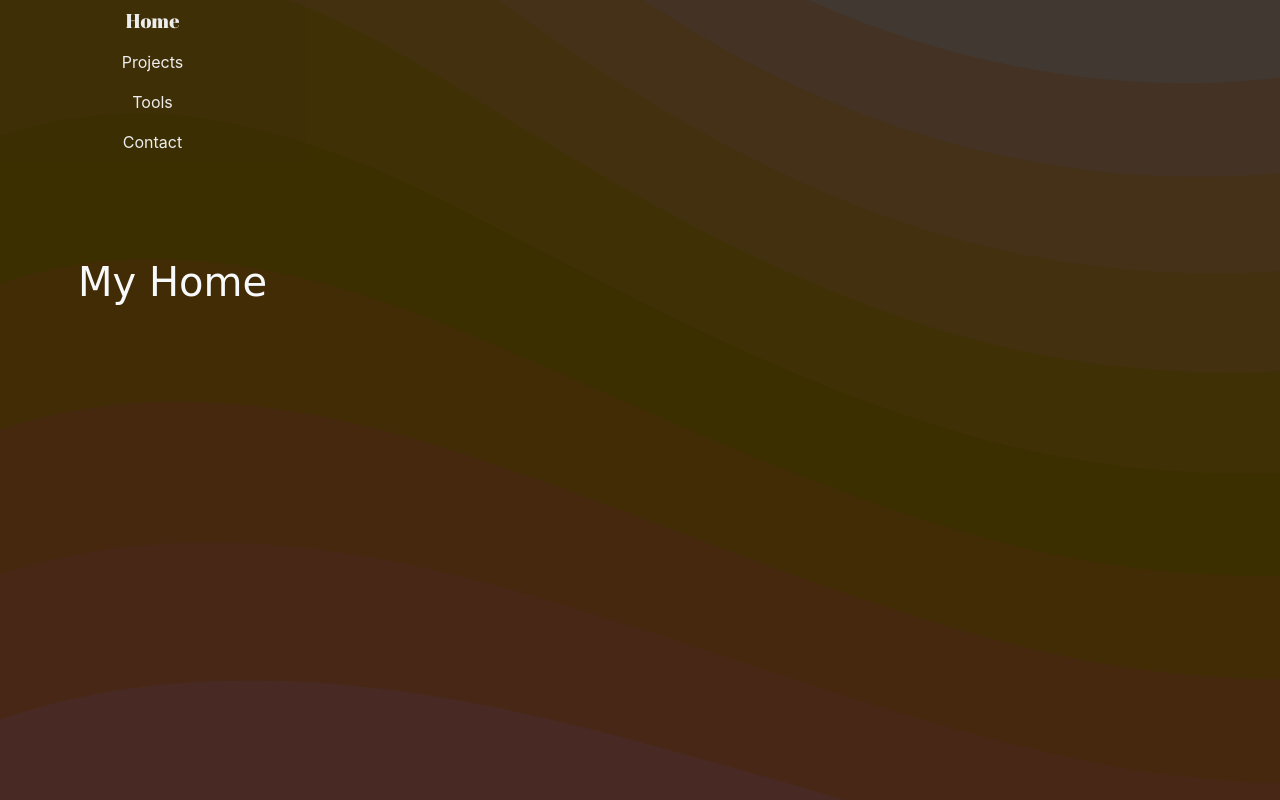
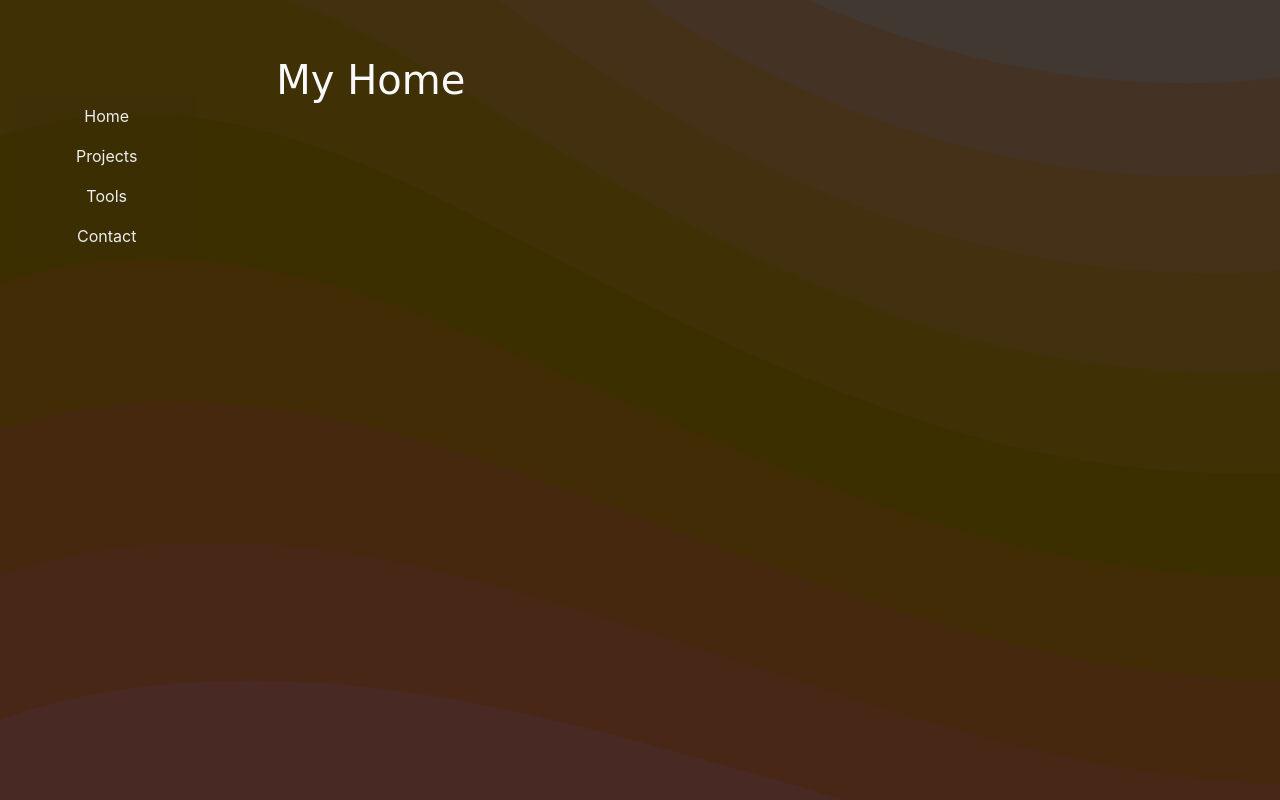
Before and after one commit to jdacedo/webportfolio, a plain HTML site: page index.html in a window 1280 px wide. Both pictures are taken after a click on the tab "Home". Drawn offline with nearby package versions, Linux system fonts and the light colour scheme; a web font is replaced by a local one.

Commit message:
Add Tweaks

```diff
--- a/index.css
+++ b/index.css
@@ -44,7 +44,3 @@ button {
 	min-height: 100vh;
 	width: 100%;
 }
-
-#webNav {
-	text-align: justify;
-}
--- a/index.html
+++ b/index.html
@@ -18,10 +18,11 @@
 	</head>
 
 	<body>
-		<div class="container-fluid" style="height: 100%;">
-			<div class="row" id="webNav">
+		<div class="container-fluid">
+			<div class="row">
+				<div class="col-sm-2">
 	<!-- Side Navigation Start -->
-				<div class="nav flex-sm-column col-sm-3 justify-content-center" id="v-pills-tab" role="tablist" aria-orientation="vertical">
+					<div class="nav flex-sm-column list-md-group pt-5 mt-5 justify-content-center" id="v-pills-tab" role="tablist" aria-orientation="vertical">
 						<button class="nav-link" id="v-pills-home-tab" data-toggle="pill" data-target="#Home" type="button" role="tab" aria-controls="Home" aria-selected="true">Home</button>
 
 						<button class="nav-link" id="v-pills-profile-tab" data-toggle="pill" data-target="#v-pills-profile" type="button" role="tab" aria-controls="v-pills-profile" aria-selected="false">Projects</button>
@@ -35,7 +36,7 @@
 				<div class="col">
 					<div class="tab-content" id="v-pills-tabContent">
 	<!-- Home Section Start -->
-					<div class="tab-pane fade p-5 mt-5" id="Home" role="tabpanel" aria-labelledby="v-pills-home-tab">
+						<div class="tab-pane fade pt-2 pl-5 pr-5 mt-5" id="Home" role="tabpanel" aria-labelledby="v-pills-home-tab">
 							<h1 class="text-light">
 								My Home
 							</h1>
@@ -43,7 +44,7 @@
 	<!-- Home Section End -->
 
 	<!-- Profile Section Start -->
-					<div class="tab-pane fade p-5 mt-5" id="v-pills-profile" role="tabpanel" aria-labelledby="v-pills-profile-tab">
+						<div class="tab-pane fade pt-2 pl-5 pr-5 mt-5" id="v-pills-profile" role="tabpanel" aria-labelledby="v-pills-profile-tab">
 							<p class="text-light">Lorem ipsum dolor sit amet, consectetur adipisicing elit, sed do eiusmod
 							tempor incididunt ut labore et dolore magna aliqua. Ut enim ad minim veniam,
 							quis nostrud exercitation ullamco laboris nisi ut aliquip ex ea commodo
@@ -68,7 +69,7 @@
 	<!-- Profile Section End -->
 
 	<!-- Tools Section Start -->
-					<div class="tab-pane fade p-5 mt-5" id="v-pills-tools" role="tabpanel" aria-labelledby="v-pills-tools-tab">
+						<div class="tab-pane fade pt-2 pl-5 pr-5 mt-5" id="v-pills-tools" role="tabpanel" aria-labelledby="v-pills-tools-tab">
 							<p>Lorem ipsum dolor sit amet, consectetur adipisicing elit, sed do eiusmod
 							tempor incididunt ut labore et dolore magna aliqua. Ut enim ad minim veniam,
 							quis nostrud exercitation ullamco laboris nisi ut aliquip ex ea commodo
@@ -79,7 +80,7 @@
 	<!-- Tools Section End -->
 
 	<!-- Contact Section Start -->
-					<div class="tab-pane fade p-5 mt-5" id="v-pills-contact" role="tabpanel" aria-labelledby="v-pills-contact-tab">
+						<div class="tab-pane fade pt-2 pl-5 pr-5 mt-5" id="v-pills-contact" role="tabpanel" aria-labelledby="v-pills-contact-tab">
 							<p>Lorem ipsum dolor sit amet, consectetur adipisicing elit, sed do eiusmod
 							tempor incididunt ut labore et dolore magna aliqua. Ut enim ad minim veniam,
 							quis nostrud exercitation ullamco laboris nisi ut aliquip ex ea commodo
@@ -91,6 +92,7 @@
 					</div>
 				</div>
 			</div>
+		</div>
 
 
 		<script src="https://cdn.jsdelivr.net/npm/jquery@3.5.1/dist/jquery.slim.min.js" integrity="sha384-DfXdz2htPH0lsSSs5nCTpuj/zy4C+OGpamoFVy38MVBnE+IbbVYUew+OrCXaRkfj" crossorigin="anonymous"></script>
```
Lines whose indentation alone changed are shown as unchanged.
